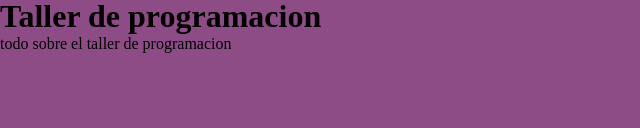
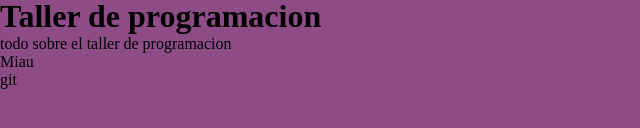
Before and after one commit to Hiltlairen/Taller_Progr_clases, a plain HTML site: page index.html in a window 1280 px wide. Shown: the part 306-434 px from the top of the page, 0-640 px from the left. Drawn offline with Linux system fonts and the light colour scheme.

Commit message:
mi segundo commit

```diff
--- a/index.html
+++ b/index.html
@@ -19,7 +19,15 @@
         </div>
         <nav></nav>
     </header>
-    <main></main>
+    <main>
+        <div class="hero">
+            <p>Miau</p>
+            <p>git </p>
+            <p></p>
+            <p></p>
+            <p></p>
+        </div>
+    </main>
     <footer></footer>
 </body>
 </html>
```
